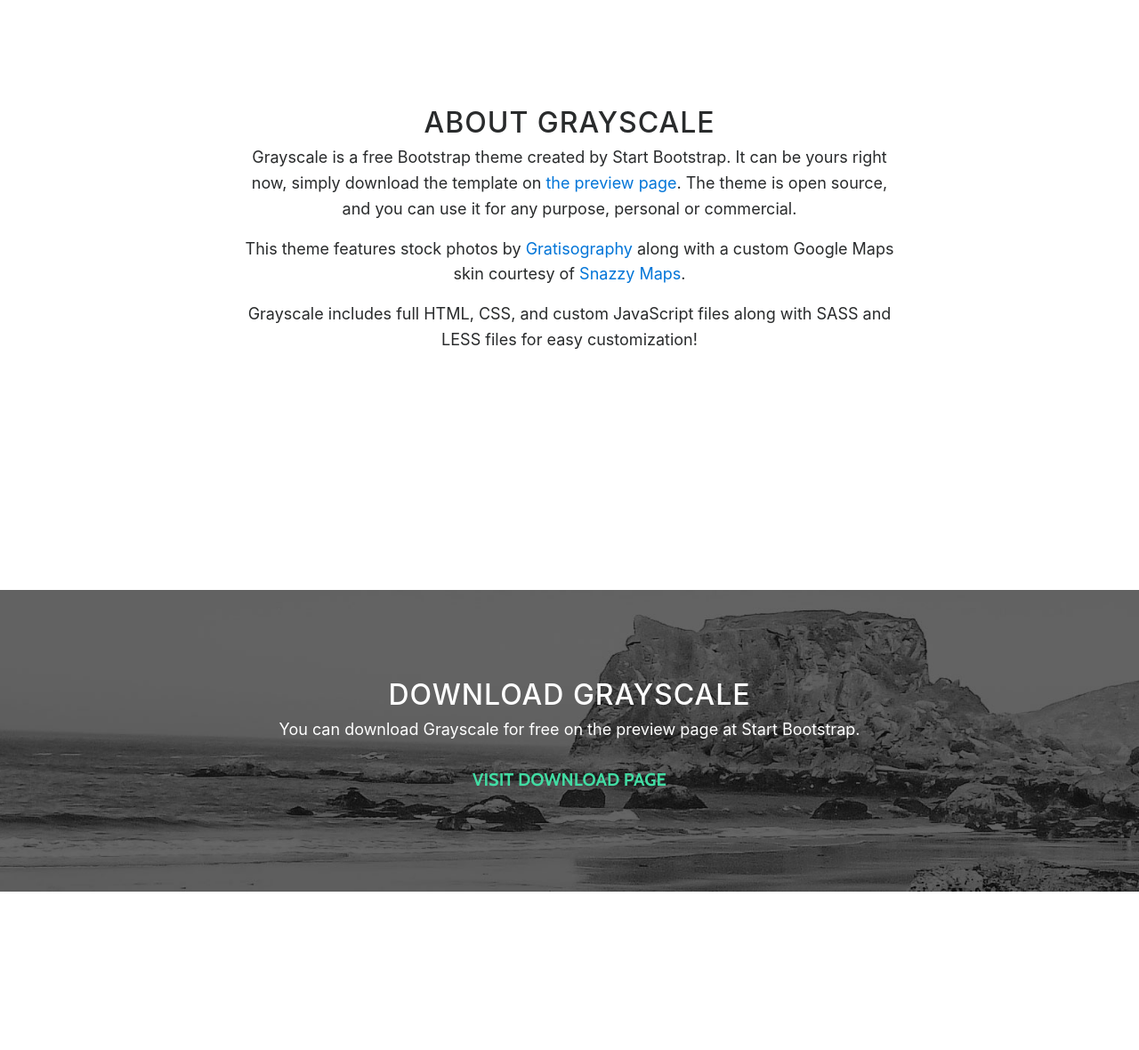
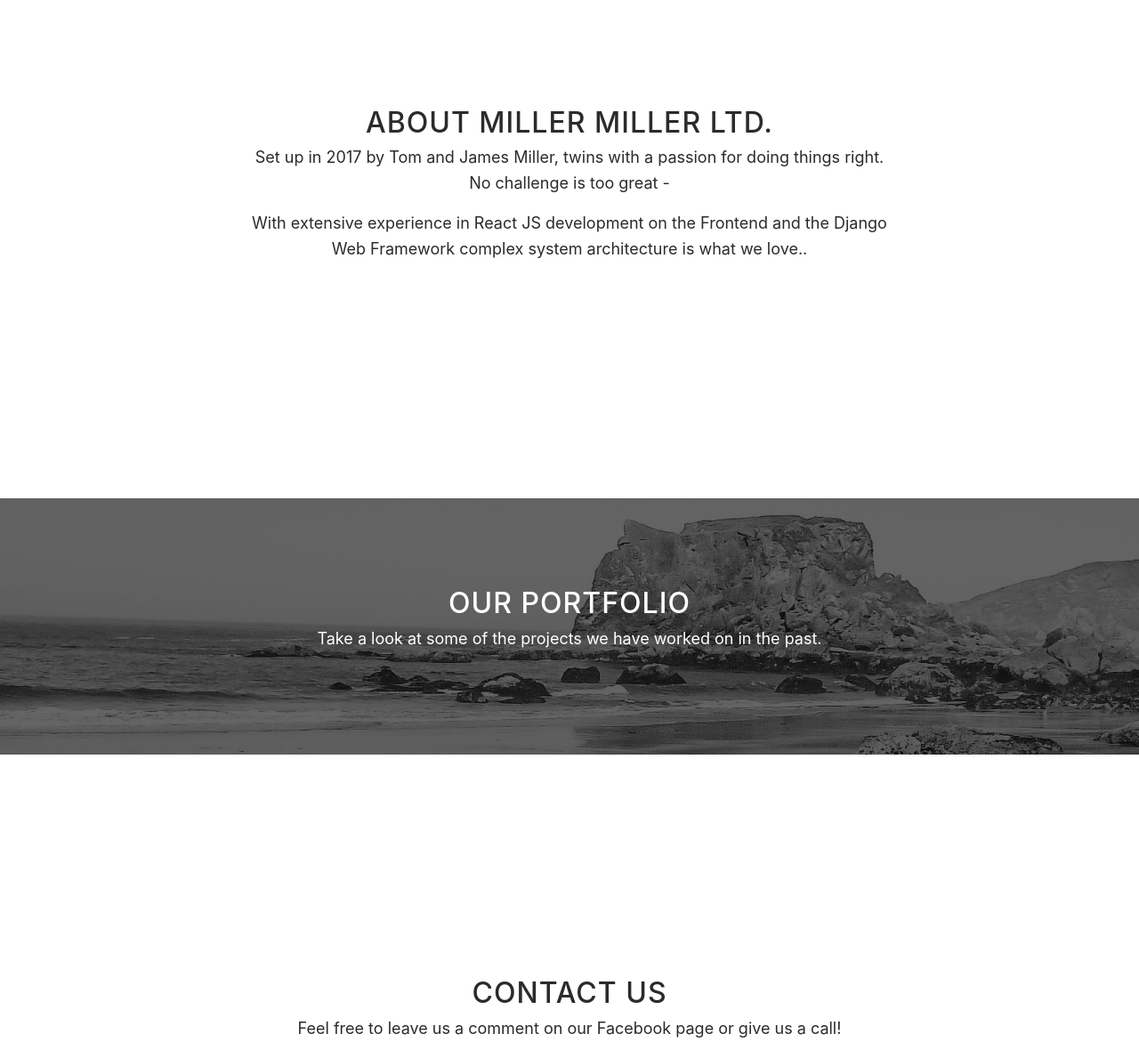
Before and after one commit to Hawk94/Hawk94.github.io, a website with bundled scripts: page index.html in a window 1280 px wide. Shown: the part 930-2110 px from the top of the page at 89% size. Built offline with nearby package versions, Linux system fonts and the light colour scheme.

Commit message:
Adding content

```diff
--- a/index.html
+++ b/index.html
@@ -8,7 +8,7 @@
     <meta name="description" content="">
     <meta name="author" content="">
 
-    <title>Grayscale - Start Bootstrap Theme</title>
+    <title>Miller Miller Ltd.</title>
 
     <!-- Bootstrap core CSS -->
     <link href="vendor/bootstrap/css/bootstrap.min.css" rel="stylesheet">
@@ -44,14 +44,14 @@
             Menu <i class="fa fa-bars"></i>
         </button>
         <div class="container">
-            <a class="navbar-brand" href="#page-top">Start Bootstrap</a>
+            <a class="navbar-brand" href="#page-top">Miller Miller Ltd.</a>
             <div class="collapse navbar-collapse" id="navbarExample">
                 <ul class="navbar-nav ml-auto">
                     <li class="nav-item">
                         <a class="nav-link" href="#about">About</a>
                     </li>
                     <li class="nav-item">
-                        <a class="nav-link" href="#download">Download</a>
+                        <a class="nav-link" href="#download">Portfolio</a>
                     </li>
                     <li class="nav-item">
                         <a class="nav-link" href="#contact">Contact</a>
@@ -67,9 +67,9 @@
             <div class="container">
                 <div class="row">
                     <div class="col-md-8 offset-md-2">
-                        <h1 class="brand-heading">Grayscale</h1>
-                        <p class="intro-text">A free, responsive, one page Bootstrap theme.
-                            <br>Created by Start Bootstrap.</p>
+                        <h1 class="brand-heading">Miller Miller Ltd.</h1>
+                        <p class="intro-text">A full-service design studio.
+                            <br>Specialising in UI, UX and Web Platform Development.</p>
                         <a href="#about" class="btn btn-circle page-scroll">
                             <i class="fa fa-angle-double-down animated"></i>
                         </a>
@@ -83,10 +83,9 @@
     <section id="about" class="container content-section text-center">
         <div class="row">
             <div class="col-lg-8 offset-md-2">
-                <h2>About Grayscale</h2>
-                <p>Grayscale is a free Bootstrap theme created by Start Bootstrap. It can be yours right now, simply download the template on <a href="http://startbootstrap.com/template-overviews/grayscale/">the preview page</a>. The theme is open source, and you can use it for any purpose, personal or commercial.</p>
-                <p>This theme features stock photos by <a href="http://gratisography.com/">Gratisography</a> along with a custom Google Maps skin courtesy of <a href="http://snazzymaps.com/">Snazzy Maps</a>.</p>
-                <p>Grayscale includes full HTML, CSS, and custom JavaScript files along with SASS and LESS files for easy customization!</p>
+                <h2>About Miller Miller Ltd.</h2>
+                <p>Set up in 2017 by Tom and James Miller, twins with a passion for doing things right. No challenge is too great - </p>
+                <p>With extensive experience in React JS development on the Frontend and the Django Web Framework complex system architecture is what we love.</a>.</p>
             </div>
         </div>
     </section>
@@ -96,9 +95,8 @@
         <div class="download-section">
             <div class="container">
                 <div class="col-lg-8 offset-md-2">
-                    <h2>Download Grayscale</h2>
-                    <p>You can download Grayscale for free on the preview page at Start Bootstrap.</p>
-                    <a href="http://startbootstrap.com/template-overviews/grayscale/" class="btn btn-default btn-lg">Visit Download Page</a>
+                    <h2>Our portfolio</h2>
+                    <p>Take a look at some of the projects we have worked on in the past.</p>
                 </div>
             </div>
         </div>
@@ -108,8 +106,8 @@
     <section id="contact" class="container content-section text-center">
         <div class="row">
             <div class="col-lg-8 offset-md-2">
-                <h2>Contact Start Bootstrap</h2>
-                <p>Feel free to leave us a comment on the <a href="http://startbootstrap.com/template-overviews/grayscale/">Grayscale template overview page</a> on Start Bootstrap to give some feedback about this theme!</p>
+                <h2>Contact Us</h2>
+                <p>Feel free to leave us a comment on our Facebook page or give us a call!</p>
                 <ul class="list-inline banner-social-buttons">
                     <li class="list-inline-item">
                         <a href="https://twitter.com/SBootstrap" class="btn btn-default btn-lg"><i class="fa fa-twitter fa-fw"></i> <span class="network-name">Twitter</span></a>
@@ -131,7 +129,7 @@
     <!-- Footer -->
     <footer>
         <div class="container text-center">
-            <p>Copyright &copy; Your Website 2017</p>
+            <p>Copyright &copy; Miller Miller 2017</p>
         </div>
     </footer>
 
```
